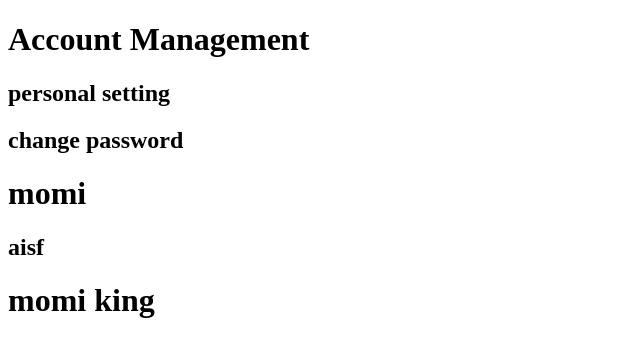
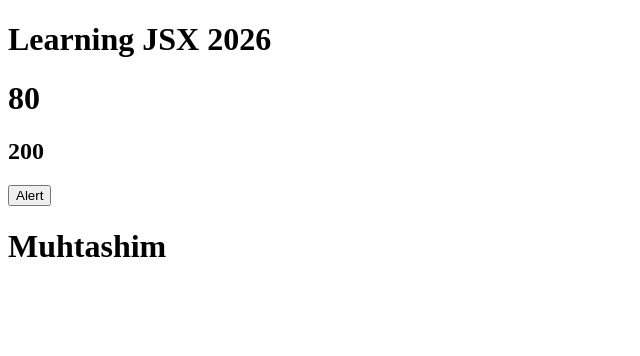
Before and after one commit to muhtashim410kk-jpg/react, a React (Vite) app: page / in a window 1280 px wide. Shown: the top 356 px of the page, without its empty margins (0-640 px from the left). Built offline with nearby package versions, Linux system fonts and the light colour scheme.

Commit message:
jsx ki importance

```diff
--- a/src/App.jsx
+++ b/src/App.jsx
@@ -6,7 +6,7 @@ function App(){
 
 
       <div>
-            <h1>momi king</h1>
+            <h1>Muhtashim</h1>
       </div>
 
 
--- a/src/component.jsx
+++ b/src/component.jsx
@@ -1,29 +1,33 @@
 
- function Profile(){
+function Jsxhandling() {
 
-    return(
+    const muhtashim = "2026";
+    let x = 10;
+    let y = 20;
+
+    return (
+
         <div>
-            <h1>momi</h1>
-            <h2>aisf</h2>
+
+            <h1>Learning JSX  {muhtashim}  </h1>
+            {/* to jsx me hume aise getelemetbyid ka inner text ye krdo bhi ni krna prta direct variable bana kr use krlo */}
+            <h1> {10 + 30 + 40}  </h1>
+            <h2> {x * y}     </h2>
+            {/* or isme hum direct button bana kr kr skty hain function run hume get
+ element by idni banana pre ga or na alag se function */}
+
+             <button onClick={()=>alert("Danger is ahead")} >Alert </button>
+
+
+
+
+
+
         </div>
 
     )
 
- }
 
- export function Setting(){
+}
 
-        return(
-
-            <div>
-                <h1>Account Management </h1>
-                <h2>personal setting</h2>
-                <h2>change password</h2>
-            </div>
-
-
-        )
-
- }
-
- export default Profile
+export default Jsxhandling
--- a/src/main.jsx
+++ b/src/main.jsx
@@ -4,11 +4,11 @@ import { createRoot } from 'react-dom/client'
 
 
 import App from './App'
-import Profile, { Setting } from './component'
+
+import Jsxhandling from './component'
 createRoot(document.getElementById('root')).render(
   <StrictMode>
-    <Setting />
-    <Profile />
+    <Jsxhandling />
     <App />
   </StrictMode>,
 )
```
